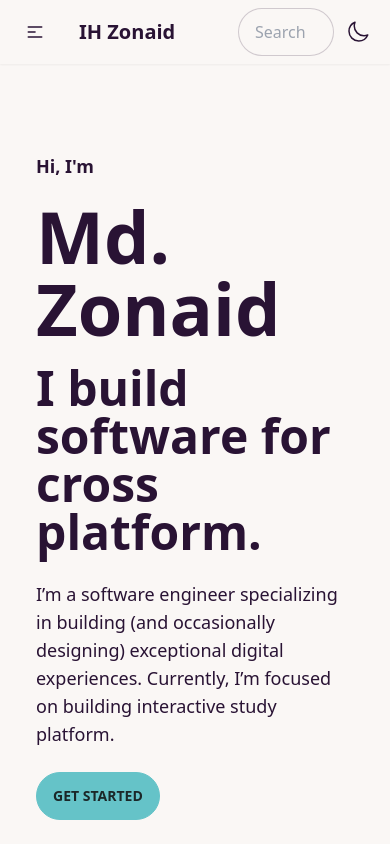
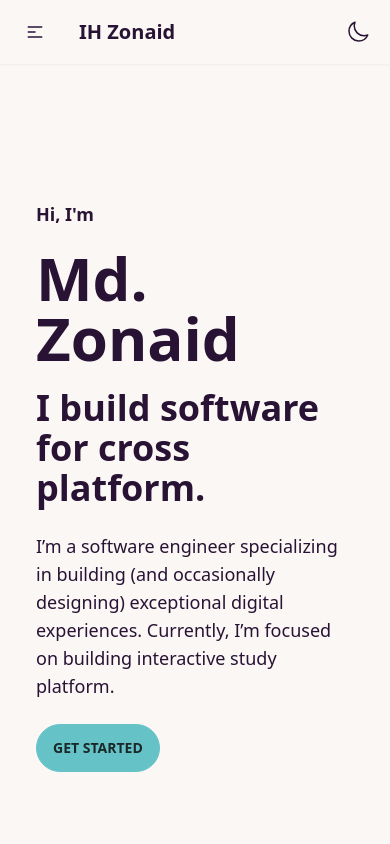
Before and after one commit to xementor/xementor.github.io, a SvelteKit app: page / in a window 390 px wide. Shown: the top 844 px of the page. Built offline with nearby package versions, Linux system fonts and the light colour scheme.

Commit message:
add stepper

```diff
--- a/src/components/Hero.svelte
+++ b/src/components/Hero.svelte
@@ -2,8 +2,10 @@
 	<div class="hero-content">
 		<div class="">
 			<p class="text-lg font-semibold">Hi, I'm</p>
-			<h1 class="text-7xl font-bold py-5">Md. Zonaid</h1>
-			<h1 class="text-5xl font-bold">I build software for cross platform.</h1>
+			<h1 class="text-6xl sm:text-7xl font-bold py-5">Md. Zonaid</h1>
+			<h1 class="text-4xl sm:text-5xl font-bold">
+				I build software for cross platform.
+			</h1>
 			<p class="py-6 text-lg max-w-md">
 				I’m a software engineer specializing in building (and occasionally
 				designing) exceptional digital experiences. Currently, I’m focused on
--- a/src/components/Navbar.svelte
+++ b/src/components/Navbar.svelte
@@ -1,40 +1,31 @@
 <script>
 	import Menu from "./Menu.svelte"
-	import { onMount } from "svelte"
 
 	let isDarkTheme = false
 	let canHideNavbar = false
-
-	let prevScrollpos = window.pageYOffset
+	let prevScrollpos = 0
+	let runnigY = 0
+	$: active_class = canHideNavbar ? "top-[-100px]" : "top-0"
 
 	function toggle() {
 		isDarkTheme = !isDarkTheme // Toggle the theme state
 		const theme = isDarkTheme ? "dark" : "light"
 		window.document.body.setAttribute("data-theme", theme)
 	}
-	let top = "0"
 
-	onMount(() => {
-		window.onscroll = function () {
-			var currentScrollPos = window.pageYOffset
-			if (prevScrollpos > currentScrollPos) {
-				top = "0"
-				canHideNavbar = false
-			} else {
-				top = "-50px"
-				canHideNavbar = true
-			}
-			prevScrollpos = currentScrollPos
+	function handleScroll() {
+		if (prevScrollpos > runnigY) {
+			canHideNavbar = false
+		} else {
+			canHideNavbar = true
 		}
-	})
+		prevScrollpos = runnigY
+	}
 </script>
 
-<div
-	class="navbar bg-base-100 sticky top-0 z-10 top shadow-sm"
-	id="navbar"
-	class:top-0={!canHideNavbar}
-	class:top[-100px]={canHideNavbar}
->
+<svelte:window on:scroll={handleScroll} bind:scrollY={runnigY} />
+
+<div class="navbar bg-base-100 sticky top-0 z-10 top shadow-sm {active_class}">
 	<div class="navbar-start">
 		<div class="dropdown">
 			<label tabindex="0" class="btn btn-ghost lg:hidden">
@@ -67,7 +58,7 @@
 		</div>
 	</div>
 	<div class="navbar-end">
-		<div class="form-control">
+		<div class="hidden sm:form-control">
 			<input
 				type="text"
 				placeholder="Search"
--- /dev/null
+++ b/src/components/StepMenu.svelte
@@ -0,0 +1,8 @@
+<div class="hidden fixed top-48 right-[-15px] md:inline-block">
+	<ul class="steps steps-vertical">
+		<li class="step step-primary hover:step" />
+		<li class="step step-primary" />
+		<li class="step" />
+		<li class="step hover:step-primary" />
+	</ul>
+</div>
--- a/src/routes/+page.svelte
+++ b/src/routes/+page.svelte
@@ -6,10 +6,10 @@
 	import IconMenu from "../components/IconMenu.svelte"
 	import Navbar from "../components/Navbar.svelte"
 	import Project from "../components/Project.svelte"
+	import StepMenu from "../components/StepMenu.svelte"
 	import Work from "../components/Work.svelte"
 </script>
 
-<div>
 <Navbar />
 <div class="mx-5 md:mx-20">
 	<Hero />
@@ -19,4 +19,4 @@
 	<Contact />
 </div>
 <IconMenu />
-</div>
+<StepMenu />
```
Lines whose indentation alone changed are shown as unchanged.
